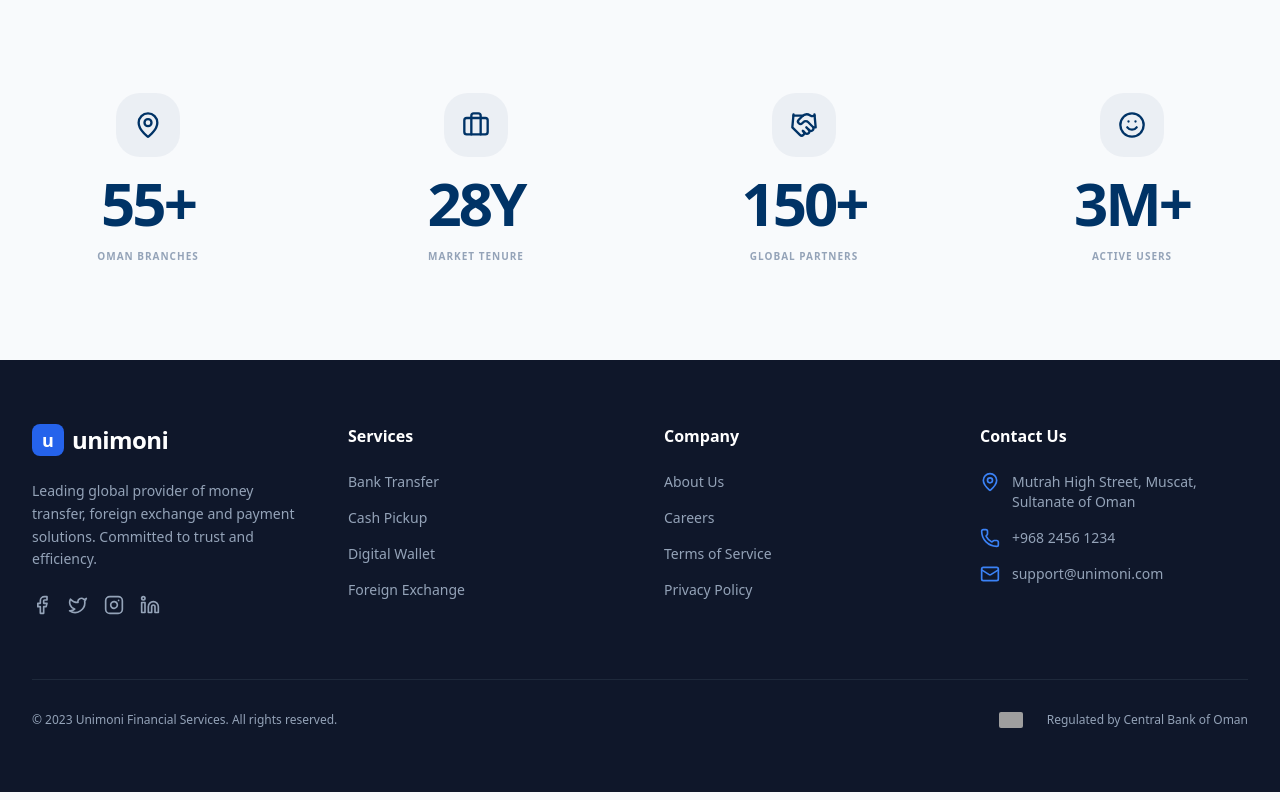
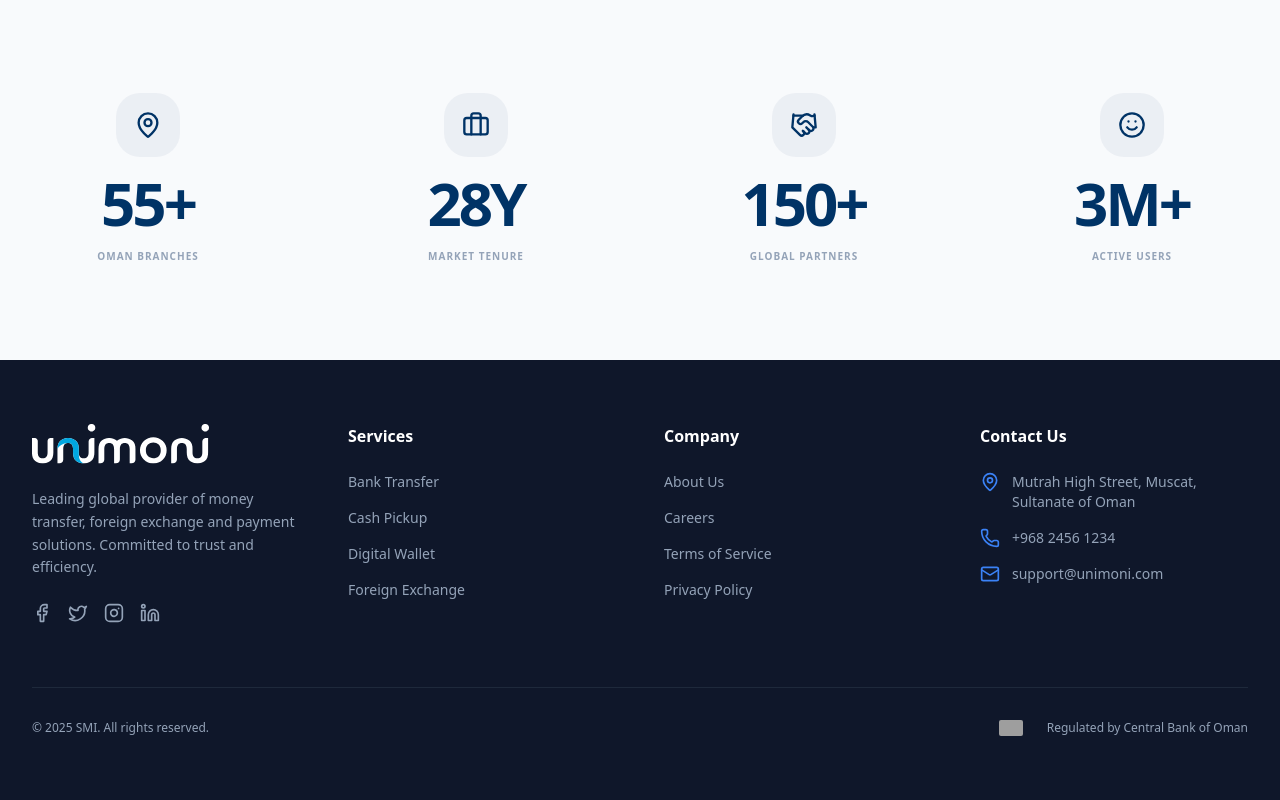
Before and after one commit to lexonit/unimoni-demo, a React (Vite) app: page /select-type in a window 1280 px wide. Shown: the part 1647-2447 px from the top of the page. Built offline with nearby package versions, Linux system fonts and the light colour scheme; grey boxes are pictures that could not be loaded.

Commit message:
updated patch work

```diff
--- a/components/Footer.tsx
+++ b/components/Footer.tsx
@@ -9,10 +9,10 @@
         <div className="grid md:grid-cols-2 lg:grid-cols-4 gap-12 mb-16">
           <div className="space-y-6">
             <div className="flex items-center space-x-2">
-              <div className="bg-blue-600 h-8 w-8 rounded-lg flex items-center justify-center">
+              {/* <div className="bg-blue-600 h-8 w-8 rounded-lg flex items-center justify-center">
                 <span className="text-white font-bold text-lg">u</span>
-              </div>
-              <span className="text-2xl font-bold text-white tracking-tight">unimoni</span>
+              </div> */}
+              <img src="/logo.svg" alt="Unimoni Logo" className="h-10 w-auto" />
             </div>
             <p className="text-sm leading-relaxed">
               Leading global provider of money transfer, foreign exchange and payment solutions. Committed to trust and efficiency.
@@ -63,7 +63,7 @@
         </div>
 
         <div className="pt-8 border-t border-slate-800 flex flex-col md:flex-row justify-between items-center gap-4 text-xs font-medium">
-          <p>© 2023 Unimoni Financial Services. All rights reserved.</p>
+          <p>© 2025 SMI. All rights reserved.</p>
           <div className="flex gap-6">
             <img src="https://flagcdn.com/w20/om.png" alt="Oman" className="h-4 w-6 rounded-sm" />
             <span>Regulated by Central Bank of Oman</span>
--- a/components/Sidebar.tsx
+++ b/components/Sidebar.tsx
@@ -92,7 +92,7 @@
           </div>
 
           {/* User Profile Summary */}
-          <div className="px-4 sm:px-6 py-6 sm:py-8 flex flex-col items-center justify-center transition-all">
+          <div className="px-4 sm:px-6 py-6 mt-20 sm:py-8 flex flex-col items-center justify-center transition-all">
             <div className="relative mb-2">
               <div className="h-12 w-12 sm:h-14 sm:w-14 lg:h-16 lg:w-16 bg-[#ffca28] rounded-2xl flex items-center justify-center text-blue-900 shadow-md border-2 border-white group-hover/sidebar:scale-105 transition-transform">
                  <User className="h-6 w-6 lg:h-8 lg:w-8" />
```
